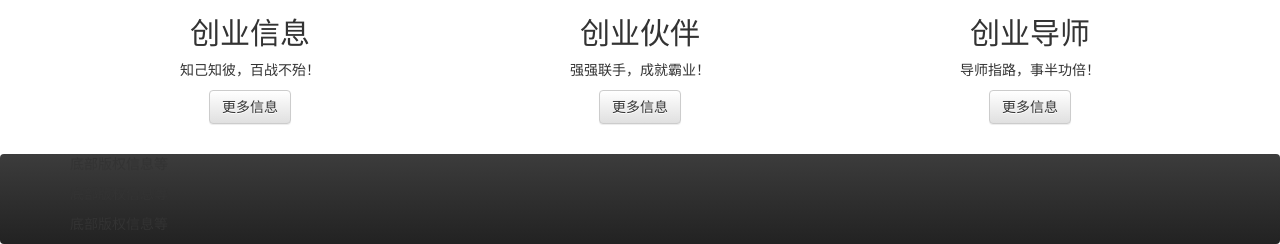
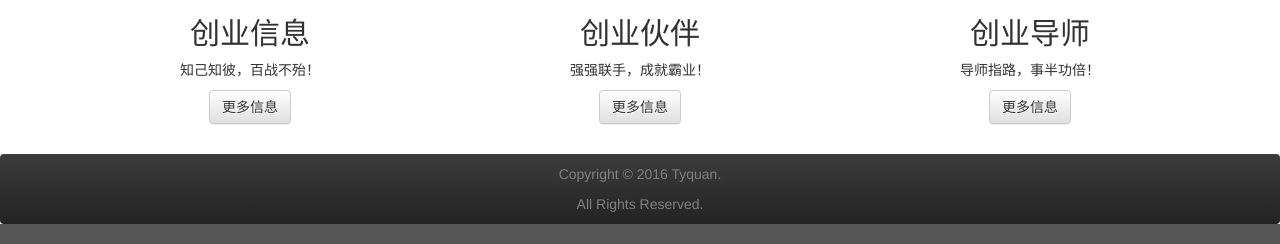
Before and after one commit to caiorngcai/RecSystem, a Django app: page / in a window 1280 px wide. Shown: the part 753-997 px from the top of the page. Run offline with Django 3.2, Linux system fonts and the light colour scheme; data that the repository does not hold is empty; some libraries are stand-ins or nearby versions.

Commit message:
底部版权信息，修改Readme

```diff
--- a/mysite/InfoRec/static/css/base.css
+++ b/mysite/InfoRec/static/css/base.css
@@ -34,4 +34,8 @@ body .main-content{
 
 footer {
     margin-top: 20px;
+    padding-top: 10px;
+    text-align: center;
+    line-height: 20px;
+    color: grey;
 }
--- a/mysite/InfoRec/templates/base.html
+++ b/mysite/InfoRec/templates/base.html
@@ -69,9 +69,8 @@
 
 <footer id="myFooter" class="footer navbar-inverse">
     <div class="container">
-        <p>底部版权信息等</p>
-        <p>底部版权信息等</p>
-        <p>底部版权信息等</p>
+        <p>Copyright &copy; 2016 Tyquan.</p>
+        <p>All Rights Reserved.</p>
     </div>
 </footer>
 
--- a/mysite/InfoRec/templates/home.html
+++ b/mysite/InfoRec/templates/home.html
@@ -49,13 +49,13 @@
             <img class="img-circle" src="/static/image/Info.png" alt="" width="140" height="140" />
             <h2>创业信息</h2>
             <p>知己知彼，百战不殆！</p>
-            <p><a class="btn btn-default" href="#" role="button">更多信息</a></p>
+            <p><a class="btn btn-default" href="{% url 'info' %}" role="button">更多信息</a></p>
         </div>
         <div class="col-md-4">
             <img class="img-circle" src="/static/image/Partner.png" alt="" width="140" height="140" />
             <h2>创业伙伴</h2>
             <p>强强联手，成就霸业！</p>
-            <p><a class="btn btn-default" href="#" role="button">更多信息</a></p>
+            <p><a class="btn btn-default" href="{% url 'partner' %}" role="button">更多信息</a></p>
         </div>
         <div class="col-md-4">
             <img class="img-circle" src="/static/image/Tutor.png" alt="" width="140" height="140" />
```
Also changed, not shown: README.md, images/login.png (added).
